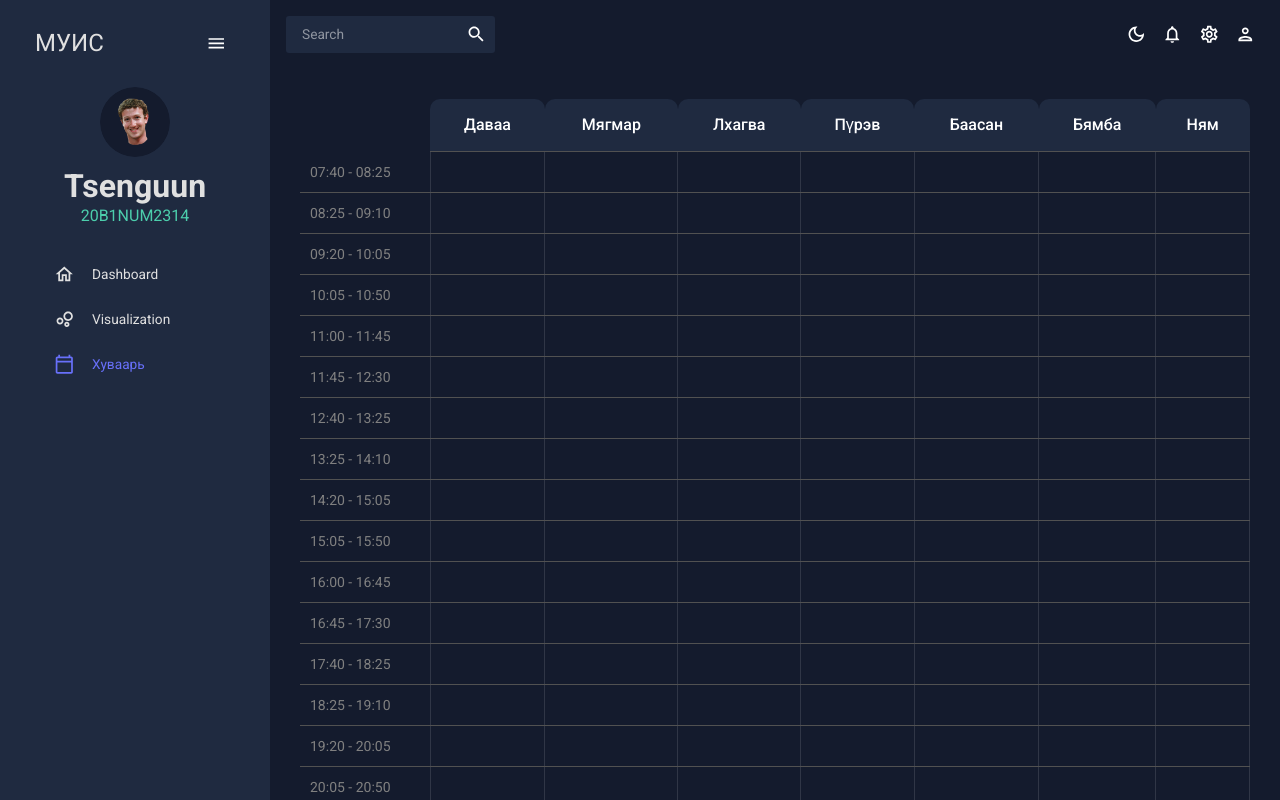
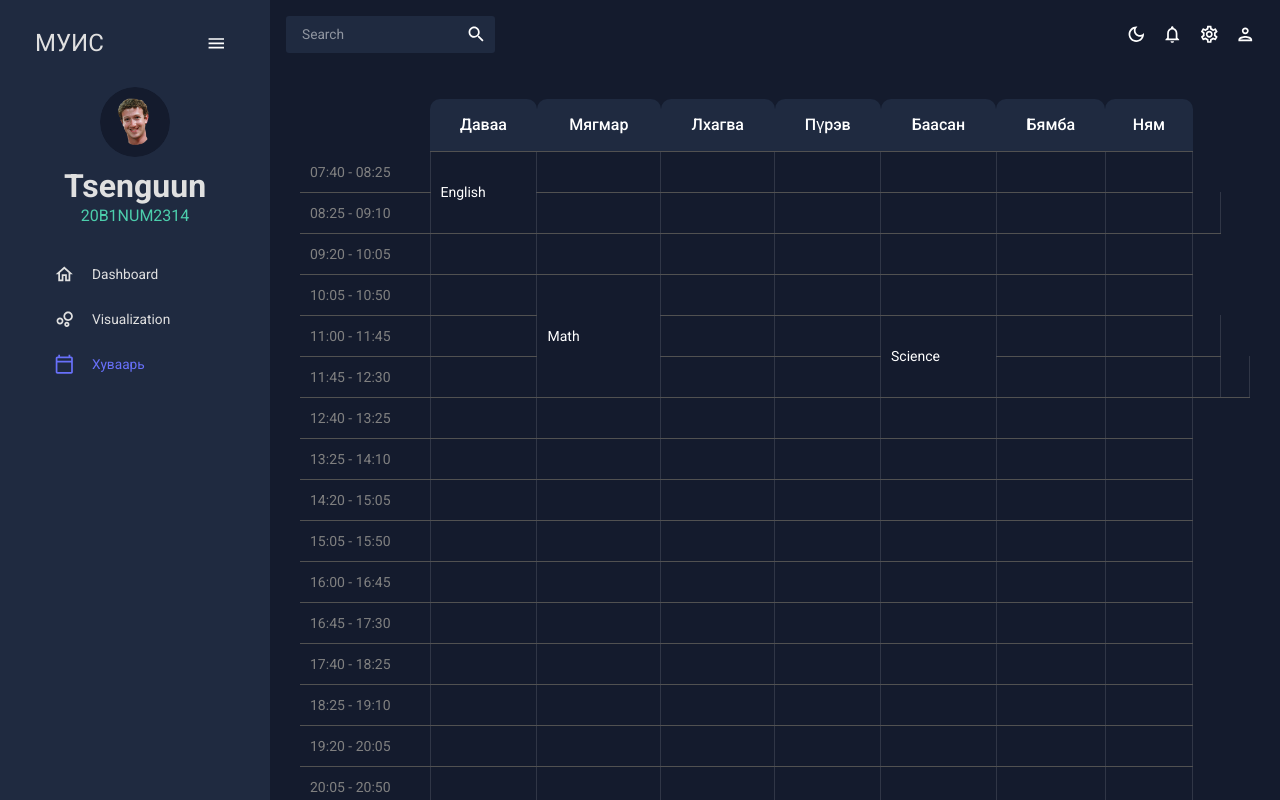
Before and after one commit to Tseku210/num_dashboard, a React (Create React App) app: page /schedule in a window 1280 px wide. Built offline with nearby package versions, Linux system fonts and the light colour scheme.

Commit message:
connect apollo

```diff
--- a/package.json
+++ b/package.json
@@ -4,6 +4,7 @@
   "private": true,
   "proxy": "http://localhost:3001",
   "dependencies": {
+    "@apollo/client": "^3.7.10",
     "@emotion/react": "^11.10.5",
     "@emotion/styled": "^11.10.5",
     "@fullcalendar/core": "^6.1.4",
--- a/src/index.js
+++ b/src/index.js
@@ -3,12 +3,20 @@
 import "./index.css";
 import App from "./App";
 import { BrowserRouter } from "react-router-dom";
+import { ApolloClient, InMemoryCache, ApolloProvider } from "@apollo/client";
+
+const client = new ApolloClient({
+  uri: "http://localhost:4000/graphql",
+  cache: new InMemoryCache(),
+});
 
 const root = ReactDOM.createRoot(document.getElementById("root"));
 root.render(
   <React.StrictMode>
     <BrowserRouter>
-      <App />
+      <ApolloProvider client={client}>
+        <App />
+      </ApolloProvider>
     </BrowserRouter>
   </React.StrictMode>
 );
--- a/src/scenes/dashboard/index.jsx
+++ b/src/scenes/dashboard/index.jsx
@@ -1,7 +1,22 @@
 import { Box } from "@mui/system";
+import { gql, useQuery } from "@apollo/client";
 import Header from "../../components/Header";
 
+const GET_REQUESTS = gql`
+  query getUser($_id: ID!) {
+    getUser(_id: $_id) {
+      _id
+      username
+      confirmed
+    }
+  }
+`;
+
 const Dashboard = () => {
+  const { data, loading, error } = useQuery(GET_REQUESTS, {
+    variables: { _id: "6416b12214da10ed525d7f60" },
+  });
+  console.log(data);
   return (
     <Box m="20px">
       <Box display="flex" justifyContent="space-between" alignItems="center">
--- a/src/scenes/schedule/text.jsx
+++ b/src/scenes/schedule/text.jsx
@@ -23,13 +23,6 @@
   "Ням",
 ];
 
-const timeSlots = [
-  { start: "9:00am", end: "10:00am" },
-  { start: "10:00am", end: "11:00am" },
-  { start: "11:00am", end: "12:00pm" },
-  // and so on...
-];
-
 const timeOptions = [
   "07:40 - 08:25",
   "08:25 - 09:10",
@@ -52,9 +45,9 @@
 ];
 
 const classInformation = {
-  "07:40 - 08:25": { start: "07:40am", end: "08:25am", subject: "English" },
-  "10:05 - 10:50": { start: "10:05am", end: "10:50am", subject: "Math" },
-  "11:00 - 11:45": { start: "11:00am", end: "11:45am", subject: "Science" },
+  "07:40 - 08:25": { day: "Даваа", span: 2, subject: "English" },
+  "10:05 - 10:50": { day: "Мягмар", span: 3, subject: "Math" },
+  "11:00 - 11:45": { day: "Пүрэв", span: 2, subject: "Science" },
   // and so on...
 };
 
@@ -72,12 +65,6 @@
   // get theme
   const theme = useTheme();
   const colors = tokens(theme.palette.mode);
-
-  // initialize the row span state
-  const rowSpanState = {
-    subject: null,
-    end: null,
-  };
 
   return (
     <Box padding="30px">
@@ -102,46 +89,25 @@
             </TableRow>
           </TableHead>
           <TableBody>
-            {timeOptions.map((timeSlot, timeIndex) => {
-              // get the class information for this time slot
-              const classInfo = classInformation[timeSlot];
-              const isStartOfRowSpan =
-                classInfo && classInfo.start === timeSlot;
-
-              // if this time slot is the start of a row span, update the row span state
-              if (isStartOfRowSpan) {
-                rowSpanState.subject = classInfo.subject;
-                rowSpanState.end = classInfo.end;
-              }
-
-              // determine if this cell should have a row span
-              const shouldRowSpan =
-                rowSpanState.subject !== null && rowSpanState.end === timeSlot;
-
-              // if this time slot is the end of a row span, clear the row span state
-              if (shouldRowSpan) {
-                rowSpanState.subject = null;
-                rowSpanState.end = null;
-              }
-
-              // render the table cell
-              return (
+            {timeOptions.map((timeSlot) => (
               <TableRow key={timeSlot}>
                 <StyledTableCell sx={{ color: "gray", width: "fit-content" }}>
                   {timeSlot}
                 </StyledTableCell>
-                  {daysOfWeek.map((day) => (
+                {daysOfWeek.map((day, i) => {
+                  const classInfo = classInformation[timeSlot];
+                  const isStartOfRowSpan =
+                    classInfo && classInfo.day === day ? true : false;
+                  return (
                     <StyledTableCell
                       key={`${day}-${timeSlot}`}
-                      rowSpan={shouldRowSpan ? rowSpanState.end : undefined}>
-                      {shouldRowSpan && day === daysOfWeek[0]
-                        ? rowSpanState.subject
-                        : null}
+                      rowSpan={isStartOfRowSpan ? classInfo.span : undefined}>
+                      {isStartOfRowSpan ? classInfo.subject : null}
                     </StyledTableCell>
-                  ))}
-                </TableRow>
                   );
                 })}
+              </TableRow>
+            ))}
           </TableBody>
         </Table>
       </TableContainer>
```
Also changed, not shown: 1 other file (tests, documents, lock files or other folders). Lines whose indentation alone changed are shown as unchanged.
